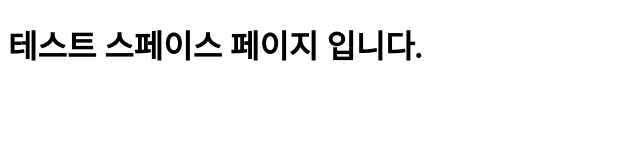
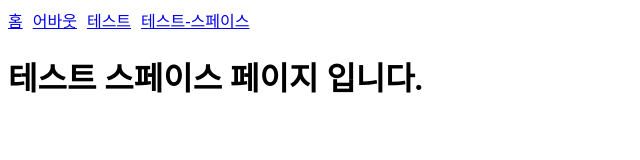
Before and after one commit to Ga-ok/my_blog_2022, a Gatsby site: page /test-space in a window 1280 px wide. Shown: the whole page, without its empty margins (0-640 px from the left). Built offline with nearby package versions, Linux system fonts and the light colour scheme; Gatsby itself is replaced by a stand-in of ours.

Commit message:
GNB 추가

```diff
--- /dev/null
+++ b/src/components/Head.js
@@ -0,0 +1,15 @@
+import { Link } from "gatsby";
+import React from "react";
+
+function Head() {
+  return (
+    <div style={{ display: "flex", gap: 10 }}>
+      <Link to="/">홈</Link>
+      <Link to="/about">어바웃</Link>
+      <Link to="/test">테스트</Link>
+      <Link to="/test-space">테스트-스페이스</Link>
+    </div>
+  );
+}
+
+export default Head;
--- a/src/pages/about.js
+++ b/src/pages/about.js
@@ -1,9 +1,11 @@
-import React from "react"
+import React from "react";
+import Head from "../components/Head";
 
-function AboutPage(){
+function AboutPage() {
   return (
     <main>
       <title>자기소개</title>
+      <Head />
       <h1>자기소개 페이지 입니다.</h1>
     </main>
   );
--- a/src/pages/test-space.js
+++ b/src/pages/test-space.js
@@ -1,9 +1,11 @@
-import React from "react"
+import React from "react";
+import Head from "../components/Head";
 
-function TestSpacePage(){
+function TestSpacePage() {
   return (
     <main>
       <title>테스트 스페이스</title>
+      <Head />
       <h1>테스트 스페이스 페이지 입니다.</h1>
     </main>
   );
--- a/src/pages/test.js
+++ b/src/pages/test.js
@@ -1,9 +1,11 @@
-import React from "react"
+import React from "react";
+import Head from "../components/Head";
 
-function TestPage(){
+function TestPage() {
   return (
     <main>
       <title>테스트</title>
+      <Head />
       <h1>테스트 페이지 입니다.</h1>
     </main>
   );
```
Also changed, not shown: src/pages/index.js (+6 -4 lines).
